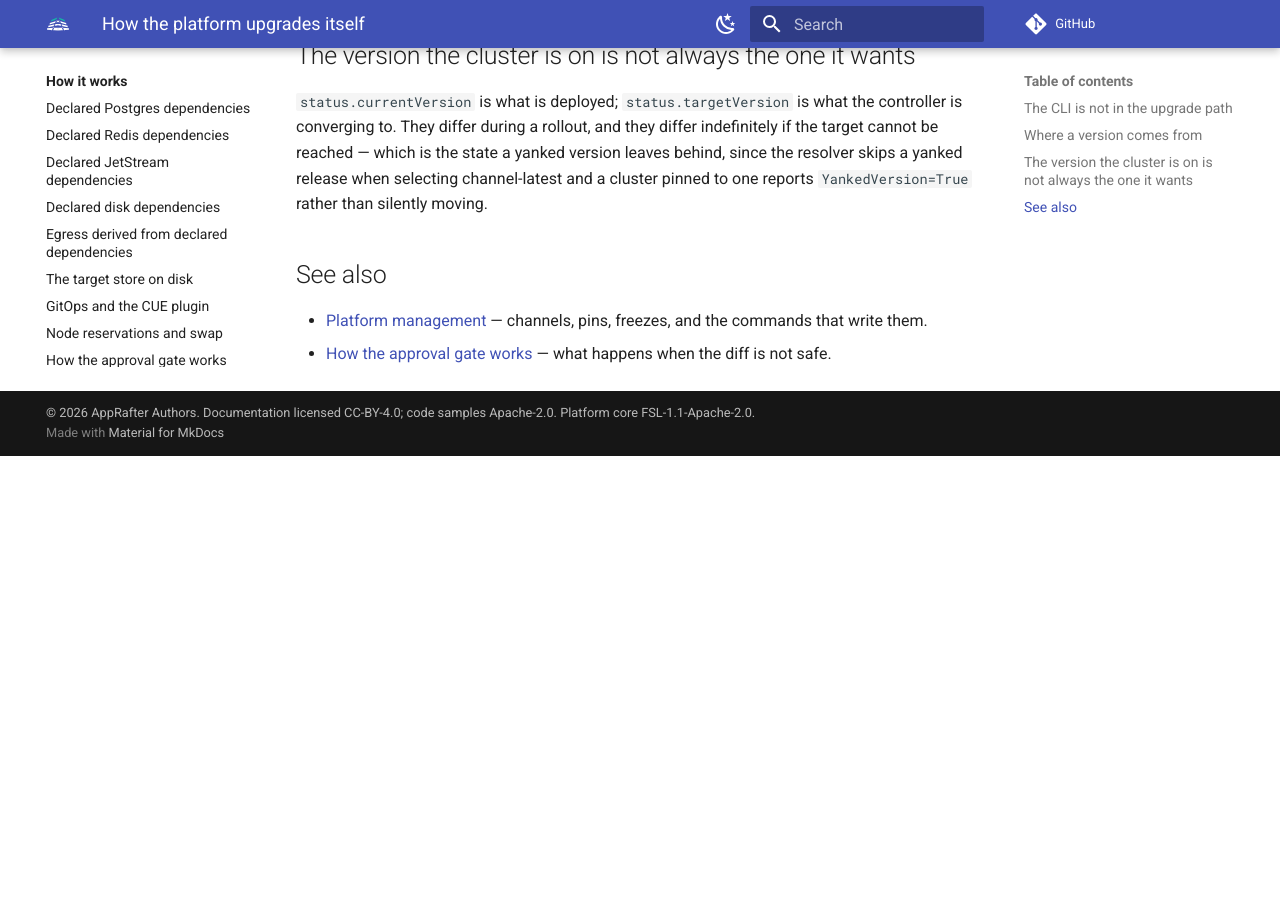
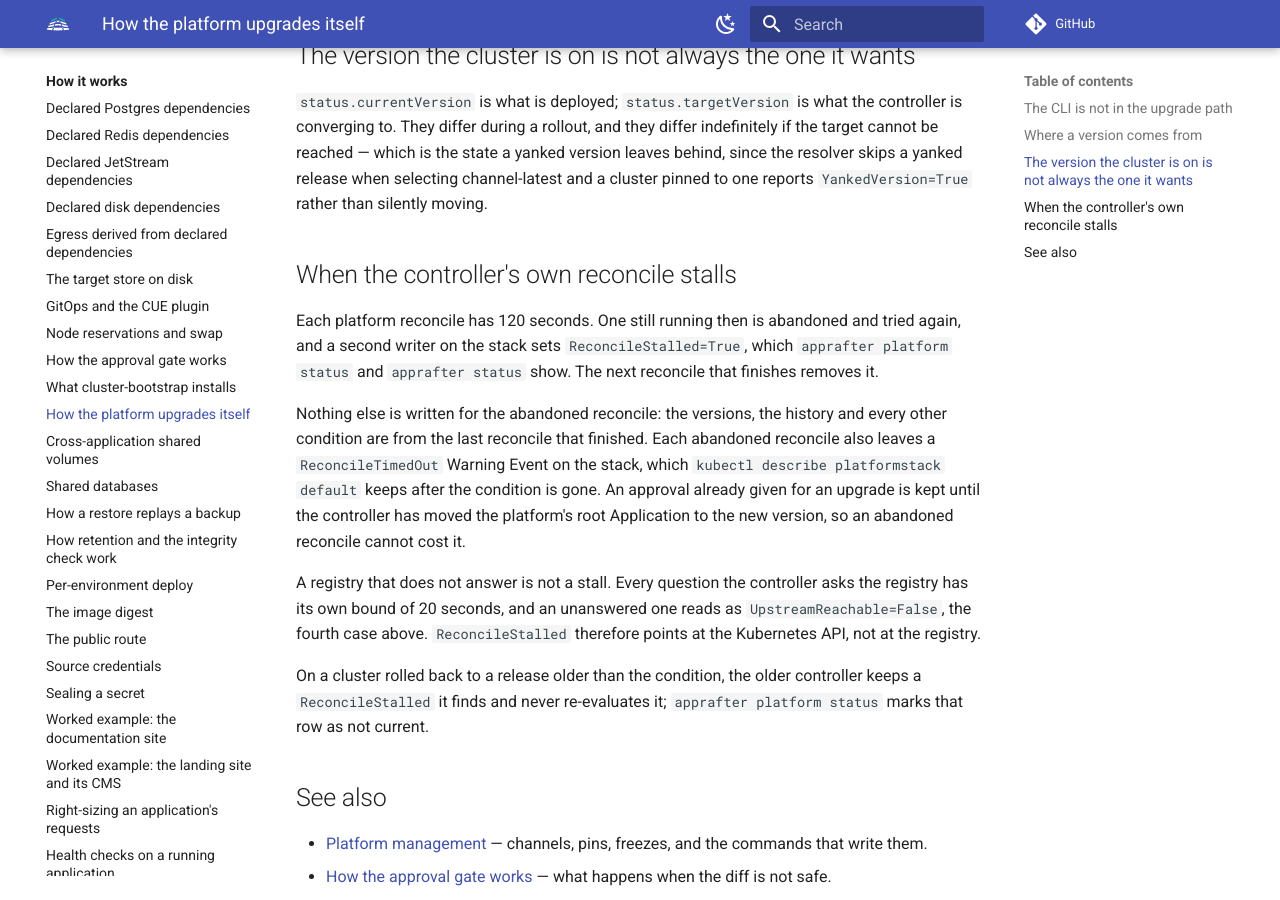
Before and after one commit to AppRafter/apprafter, an MkDocs documentation site: the page built from docs/how-it-works/platform-upgrades.md, in a window 1280 px wide and 900 px high, scrolled down 1266 px. Built offline with MkDocs 1.6.1 and Material for MkDocs 9.7.7, drawn with Linux system fonts in a browser that asks for light colours; comment, search, counter and statistics services are not loaded; before the commit the page ends 1757 px from its top, so only the background shows below that.

Commit message:
docs(platform): say what a stalled platform reconcile looks like
How the platform upgrades itself gains a section on ReconcileStalled (WI-400): set when a reconcile is abandoned at 120s, removed by the next one that finishes, shown by apprafter platform status and apprafter status, the Event kept as the record of each cut, that an upgrade's approval is kept until the controller has moved the root Application to the new version, and how a rolled-back cluster shows a left-behind one.

Co-Authored-By: Claude Opus 5.5 (1M context) <noreply@anthropic.com>
Claude-Session: https://claude.ai/code/session_017Bytw2vARXjnSLKB3YhkSe

```diff
--- a/docs/how-it-works/platform-upgrades.md
+++ b/docs/how-it-works/platform-upgrades.md
@@ -62,6 +62,30 @@ version leaves behind, since the resolver skips a yanked release when selecting
 channel-latest and a cluster pinned to one reports `YankedVersion=True` rather
 than silently moving.
 
+## When the controller's own reconcile stalls
+
+Each platform reconcile has 120 seconds. One still running then is abandoned
+and tried again, and a second writer on the stack sets `ReconcileStalled=True`,
+which `apprafter platform status` and `apprafter status` show. The next
+reconcile that finishes removes it.
+
+Nothing else is written for the abandoned reconcile: the versions, the history
+and every other condition are from the last reconcile that finished. Each
+abandoned reconcile also leaves a `ReconcileTimedOut` Warning Event on the
+stack, which `kubectl describe platformstack default` keeps after the condition
+is gone. An approval already given for an upgrade is kept until the controller
+has moved the platform's root Application to the new version, so an abandoned
+reconcile cannot cost it.
+
+A registry that does not answer is not a stall. Every question the controller
+asks the registry has its own bound of 20 seconds, and an unanswered one reads
+as `UpstreamReachable=False`, the fourth case above. `ReconcileStalled`
+therefore points at the Kubernetes API, not at the registry.
+
+On a cluster rolled back to a release older than the condition, the older
+controller keeps a `ReconcileStalled` it finds and never re-evaluates it;
+`apprafter platform status` marks that row as not current.
+
 ## See also
 
 - [Platform management](../operator-guide/platform-management.md) — channels,
```
